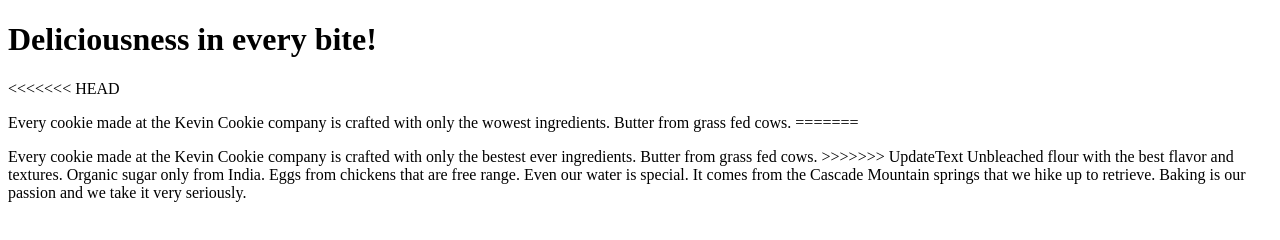
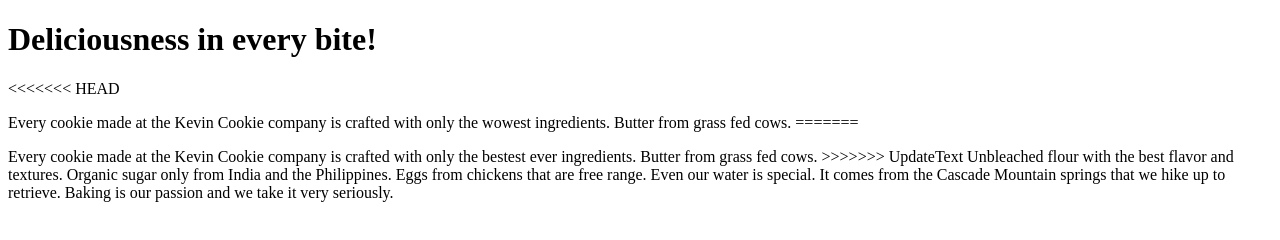
Before and after one commit to KVolguin/test, a plain HTML site: page index.htm in a window 1280 px wide. Drawn offline with Linux system fonts and the light colour scheme.

Commit message:
Update index.htm

```diff
--- a/index.htm
+++ b/index.htm
@@ -8,7 +8,7 @@
 =======
 <p>Every cookie made at the Kevin Cookie company is crafted with only the bestest ever ingredients. Butter from grass fed cows.
 >>>>>>> UpdateText
-    Unbleached flour with the best flavor and textures. Organic sugar only from India.
+    Unbleached flour with the best flavor and textures. Organic sugar only from India and the Philippines.
     Eggs from chickens that are free range. Even our water is special. It comes from the Cascade Mountain springs that we hike up to retrieve. Baking is our passion and we take it very seriously.</p>
 
 </body>
```
